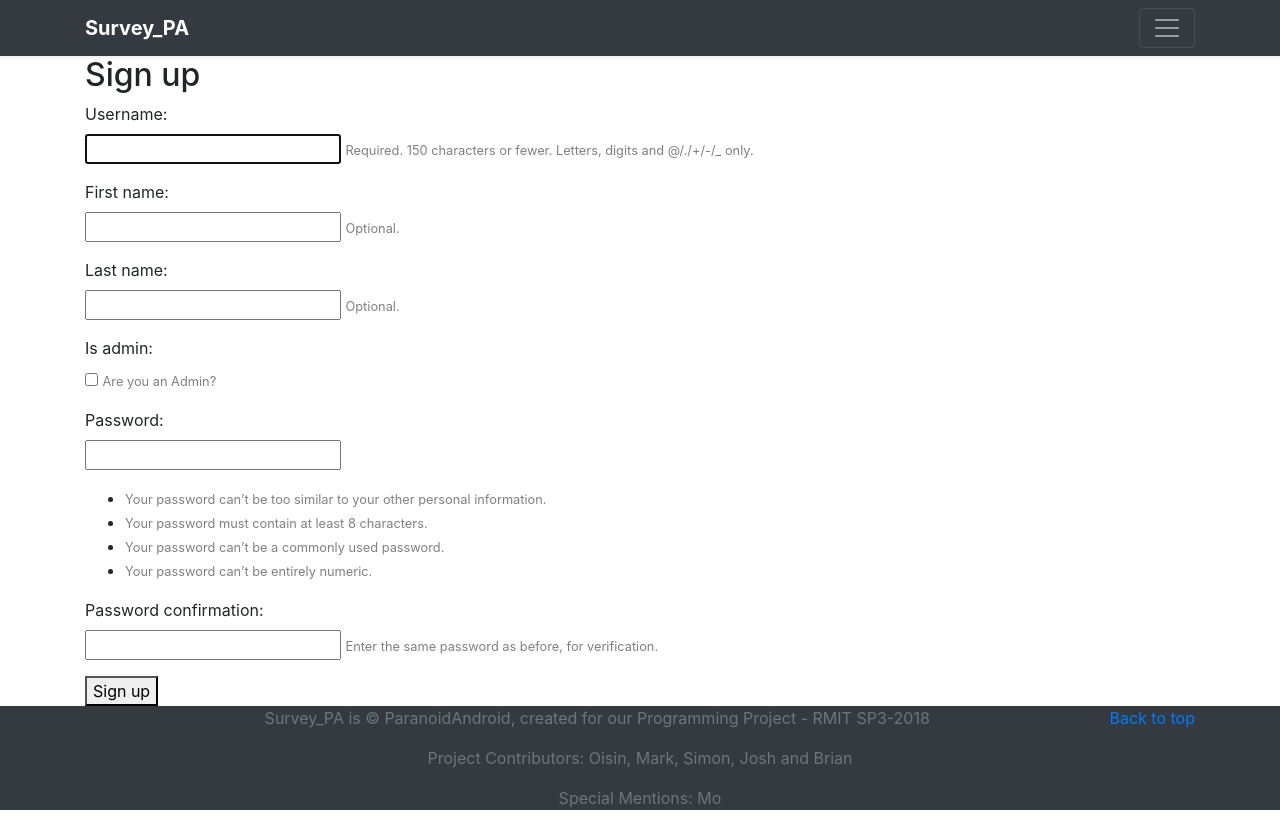
After one commit to Oisin-Headen/Django-Project, a Django app: page /signup/ in a window 1280 px wide. The commit adds this page. Run offline with Django 3.2, Linux system fonts and the light colour scheme; some libraries are stand-ins or nearby versions.

Commit message:
User can sign up, and log out, can't log in yet

```diff
--- a/ParanoidEnv/ParanoidAndroidProject/ParanoidAndroidProject/settings.py
+++ b/ParanoidEnv/ParanoidAndroidProject/ParanoidAndroidProject/settings.py
@@ -27,6 +27,7 @@ DEBUG = True
 
 ALLOWED_HOSTS = []
 
+AUTH_USER_MODEL = "paranoidApp.SurveyUser"
 
 # Application definition
 
--- /dev/null
+++ b/ParanoidEnv/ParanoidAndroidProject/paranoidApp/forms.py
@@ -0,0 +1,14 @@
+"""Forms for sign-ups"""
+from django import forms
+from django.contrib.auth.forms import UserCreationForm
+from .models import SurveyUser
+
+class SignUpForm(UserCreationForm):
+    """Sign up Form"""
+    first_name = forms.CharField(max_length=30, required=False, help_text='Optional.')
+    last_name = forms.CharField(max_length=30, required=False, help_text='Optional.')
+    is_admin = forms.BooleanField(required=False, help_text="Are you an Admin?")
+
+    class Meta:
+        model = SurveyUser
+        fields = ('username', 'first_name', 'last_name', 'is_admin', 'password1', 'password2', )
--- a/ParanoidEnv/ParanoidAndroidProject/paranoidApp/models.py
+++ b/ParanoidEnv/ParanoidAndroidProject/paranoidApp/models.py
@@ -1,9 +1,17 @@
 """This File contains the definitions for the models"""
 from django.db import models
+from django.contrib.auth.models import AbstractUser
 
-# Create your models here.
+class SurveyUser(AbstractUser):
+    """Users will have their data stored here"""
+    is_admin = models.BooleanField(default=False)
+
+class SurveyCreator(models.Model):
+    """Info about survey creators"""
+    user = models.OneToOneField(SurveyUser, on_delete=models.CASCADE, primary_key=True)
 
 class Survey(models.Model):
     """Model for the surveys"""
     survey_name = models.CharField(max_length=200)
     survey_desc = models.CharField(max_length=500)
+    # creator = models.ForeignKey(SurveyCreator, on_delete=models.CASCADE)
--- a/ParanoidEnv/ParanoidAndroidProject/paranoidApp/templates/paranoidApp/base.html
+++ b/ParanoidEnv/ParanoidAndroidProject/paranoidApp/templates/paranoidApp/base.html
@@ -31,6 +31,11 @@
                             <li><a href="{% url "create_survey_single" %}" class="text-white">Create Survey</a></li>
                             <li><a href="{% url 'view_survey' %}" class="text-white">View Sample Survey</a></li>
                             <li><a href="{% url "admin:index" %}" class="text-white">Admin Menu</a></li>
+                            {% if request.user.is_authenticated %}
+                                <li><a href="{% url "logout" %}" class="text-white">Log Out {{request.user.username}}</a></li>
+                            {% else %}
+                                <li><a href="{% url "signup" %}" class="text-white">Sign Up</a></li>
+                            {% endif %}
                         </ul>
                     </div>
                 </div>
@@ -41,6 +46,9 @@
                 <a href="#" class="navbar-brand d-flex align-items-center">
                     <strong>Survey_PA</strong>
                 </a>
+                {% if request.user.is_authenticated %}
+                    <p style="color:white">Welcome {{request.user.username}}</p>
+                {% endif %}
                 <button class="navbar-toggler" type="button" data-toggle="collapse" data-target="#navbarHeader"
                         aria-controls="navbarHeader" aria-expanded="false" aria-label="Toggle navigation">
                     <span class="navbar-toggler-icon"></span>
--- /dev/null
+++ b/ParanoidEnv/ParanoidAndroidProject/paranoidApp/templates/paranoidApp/signup.html
@@ -0,0 +1,21 @@
+{% extends 'paranoidApp/base.html' %}
+
+{% block content %}
+  <h2>Sign up</h2>
+  <form method="post">
+    {% csrf_token %}
+    {% for field in form %}
+      <p>
+        {{ field.label_tag }}<br>
+        {{ field }}
+        {% if field.help_text %}
+          <small style="color: grey">{{ field.help_text }}</small>
+        {% endif %}
+        {% for error in field.errors %}
+          <p style="color: red">{{ error }}</p>
+        {% endfor %}
+      </p>
+    {% endfor %}
+    <button type="submit">Sign up</button>
+  </form>
+{% endblock %}
--- a/ParanoidEnv/ParanoidAndroidProject/paranoidApp/urls.py
+++ b/ParanoidEnv/ParanoidAndroidProject/paranoidApp/urls.py
@@ -13,16 +13,8 @@ urlpatterns = [
 
     path('create-survey/', views.create_survey, name="create_survey_single"),
     path('create-survey/post/', views.create_survey_post, name="create_survey_single_post"),
+    path('survey-created/<int:survey_id>/', views.survey_created, name='survey_created'),
 
-    # path('create-survey/', views.create_survey_start, name='create_survey'),
-    # path('create-survey/post/', views.post_create_survey_start, name='create_survey_start'),
-    # path('create-survey/question-types/', views.create_survey_question_types,
-    #      name='create_survey_question_types'),
-    # path('create-survey/question-types/post', views.post_create_survey_question_types,
-    #      name='post_create_survey_question_types'),
-    # path('create-survey/question-types/question-options/', views.create_survey_question_options,
-    #      name='create_survey_question_options'),
-    # path('create-survey/question-types/question-options/post',
-    #      views.create_survey_question_options_post, name='create_survey_question_options_post'),
-    path('survey-created/<int:survey_id>/', views.survey_created, name='survey_created')
+    path('signup/', views.signup, name="signup"),
+    path('logout/', views.logout, name="logout")
 ]
--- a/ParanoidEnv/ParanoidAndroidProject/paranoidApp/views.py
+++ b/ParanoidEnv/ParanoidAndroidProject/paranoidApp/views.py
@@ -6,8 +6,12 @@ import os
 from django.http import HttpResponse, HttpResponseRedirect
 from django.template import loader
 from django.urls import reverse
-from django.shortcuts import get_object_or_404
+from django.shortcuts import get_object_or_404, render, redirect
+from django.contrib.auth import login, authenticate
+from django.contrib.auth import logout as django_logout
+
 from .models import Survey
+from .forms import SignUpForm
 
 QUESTION_TYPES = {
     "text": "Text",
@@ -236,3 +240,24 @@ def survey_created(request, survey_id):
     return HttpResponse(loader.get_template("paranoidApp/survey_created.html")
                         .render({"surveyname":survey.survey_name,
                                  "surveydesc": survey.survey_desc}, request))
+
+
+def signup(request):
+    """The Signup form"""
+    if request.method == 'POST':
+        form = SignUpForm(request.POST)
+        if form.is_valid():
+            form.save()
+            username = form.cleaned_data.get('username')
+            raw_password = form.cleaned_data.get('password1')
+            user = authenticate(username=username, password=raw_password)
+            login(request, user)
+            return redirect(reverse("index"))
+    else:
+        form = SignUpForm()
+    return render(request, 'paranoidApp/signup.html', {'form': form})
+
+def logout(request):
+    """Logs a user out"""
+    django_logout(request)
+    return HttpResponseRedirect(reverse("index"))
```
Also changed, not shown: ParanoidEnv/ParanoidAndroidProject/paranoidApp/migrations/0001_initial.py.
